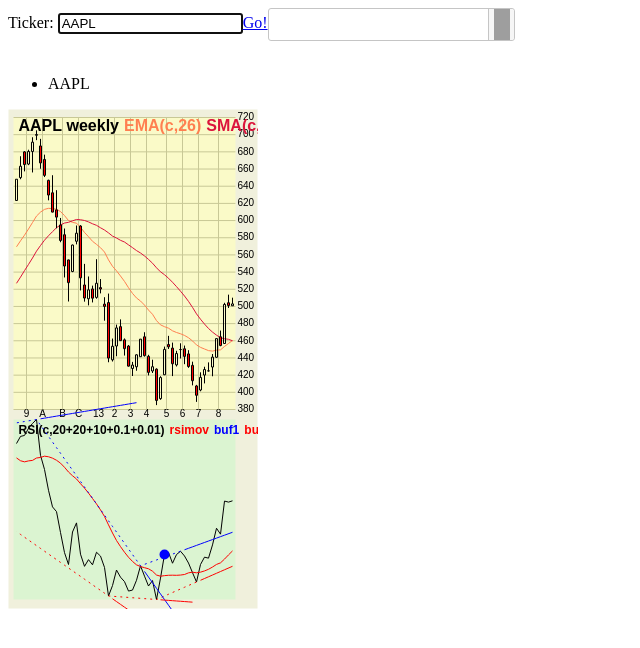
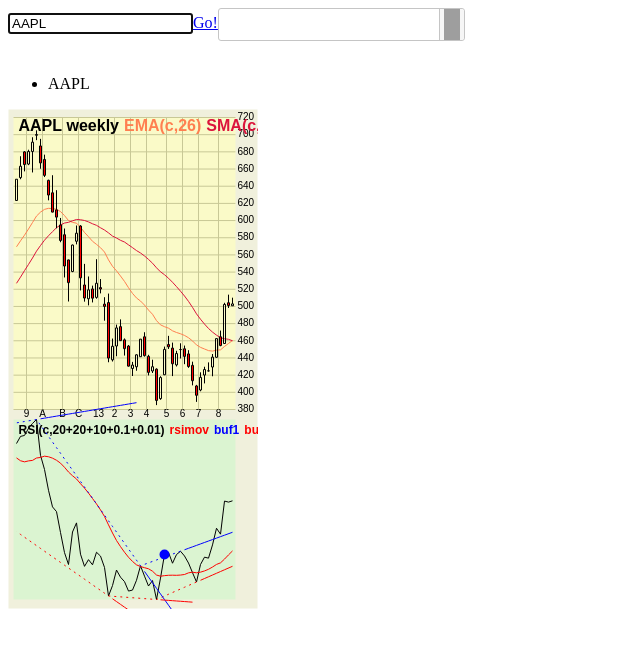
Before and after one commit to chanmoto/github.io, a plain HTML site: page index.html in a window 1280 px wide. Shown: the whole page, without its empty margins (0-640 px from the left). Drawn offline with nearby package versions, Linux system fonts and the light colour scheme; grey boxes are pictures that could not be loaded.

Commit message:
Update index.html

```diff
--- a/index.html
+++ b/index.html
@@ -9,7 +9,6 @@
 <script src="index.js"></script>
 </head>
 <body>
-Ticker:
 <input id="ticker" type="text" name="ticker" value="AAPL"><a id="go_button" href="#" class="button">Go!</a><input id="spinner"><br/><br/>
 <div class='history'>&nbsp; </div>
 <canvas id="myChart" width="250" height="500"></canvas>
```
